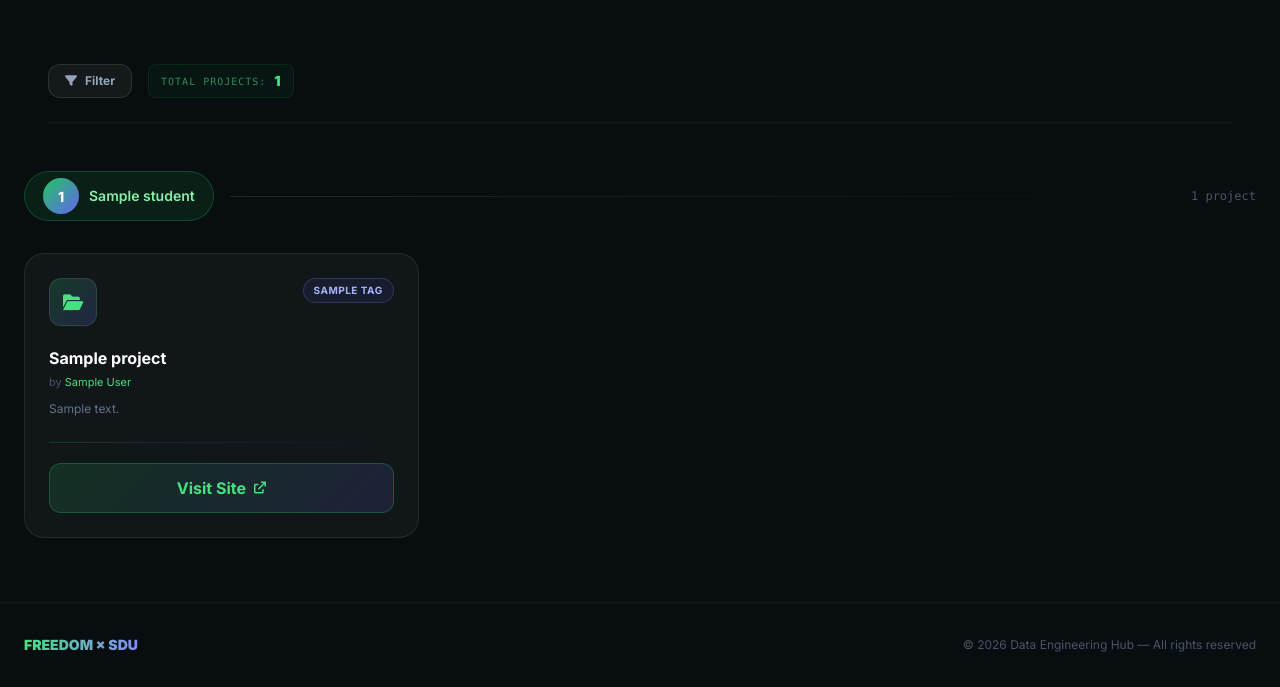
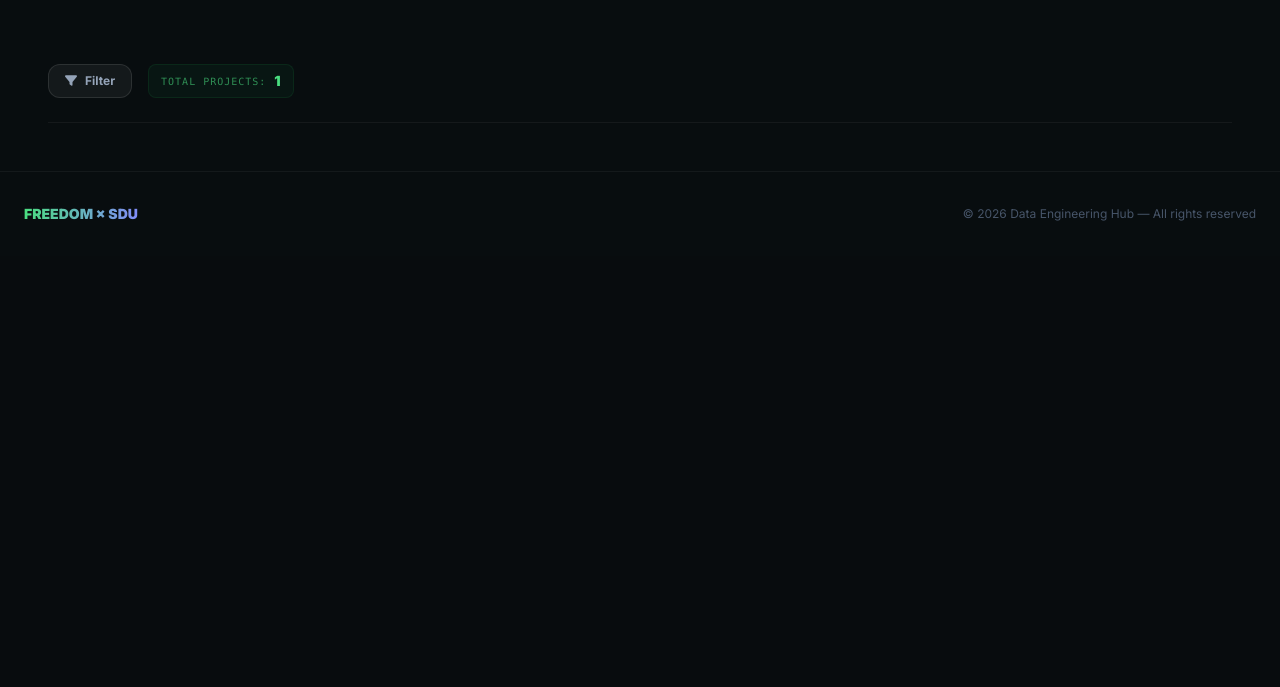
Before and after one commit to qaraqiya/DE-PROJECT_PORTAL, a FastAPI app: template templates/index.html in a window 1280 px wide. Shown: the part 729-1416 px from the top of the page. After the commit the page ends 950 px from the top, so only its background shows below. Run offline with FastAPI, Linux system fonts and the light colour scheme; the template is opened without the code that fills it: most values are stand-ins (such as "Sample title", 1, 10 or a date in 2020); some libraries are stand-ins or nearby versions.

Commit message:
hid the "all projects" line part

```diff
--- a/templates/index.html
+++ b/templates/index.html
@@ -301,7 +301,7 @@
                 </div>
             </div>
             {% for student, student_projects in projects.items() %}
-            <section class="mb-16">
+            <section class="hidden mb-16">
                 <div class="flex items-center gap-4 mb-8">
                     <div class="student-pill">
                         <div class="student-avatar">
```
